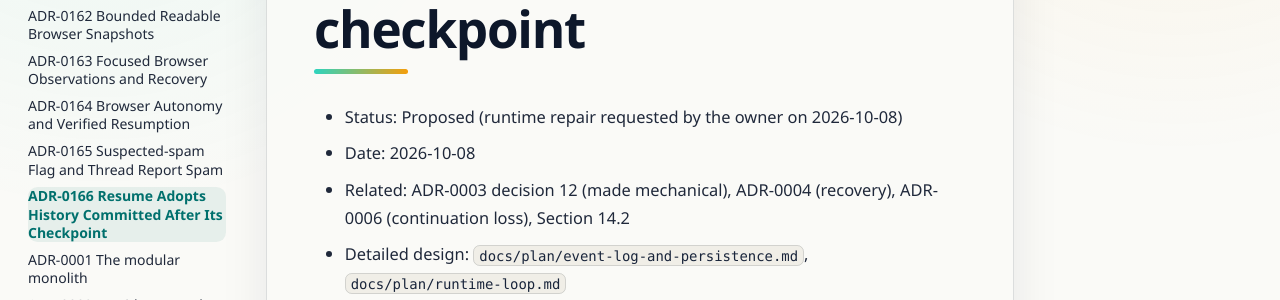
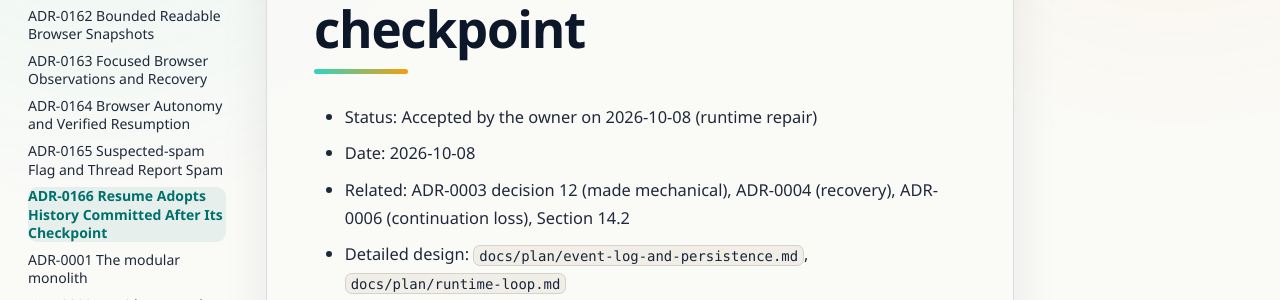
Before and after one commit to avitus/veetbot, an MkDocs documentation site: the page built from docs/adr/0166-resume-adopts-history-committed-after-its-checkpoint.md, in a window 1280 px wide and 900 px high. Shown: the part 315-615 px from the top of the window. Built offline with MkDocs 1.6.1 and Material for MkDocs 9.7.7, drawn with Linux system fonts in a browser that asks for light colours.

Commit message:
docs(adr): accept ADR-0166
The owner accepted the decision that a resumed run adopts the session history
committed after its checkpoint, rather than excluding the abandoned suffix.

Reading-Lane: C
Co-Authored-By: Claude Opus 5.5 <noreply@anthropic.com>
Glen-Conversation: 8c03712a-cead-45de-ac67-95a38e61523f

```diff
--- a/docs/adr/0166-resume-adopts-history-committed-after-its-checkpoint.md
+++ b/docs/adr/0166-resume-adopts-history-committed-after-its-checkpoint.md
@@ -1,6 +1,6 @@
 # ADR-0166: A resumed run adopts the history committed after its checkpoint
 
-- Status: Proposed (runtime repair requested by the owner on 2026-10-08)
+- Status: Accepted by the owner on 2026-10-08 (runtime repair)
 - Date: 2026-10-08
 - Related: ADR-0003 decision 12 (made mechanical), ADR-0004 (recovery),
   ADR-0006 (continuation loss), Section 14.2
```
Also changed, not shown: docs/adr/index.md (+1 -1 lines).
